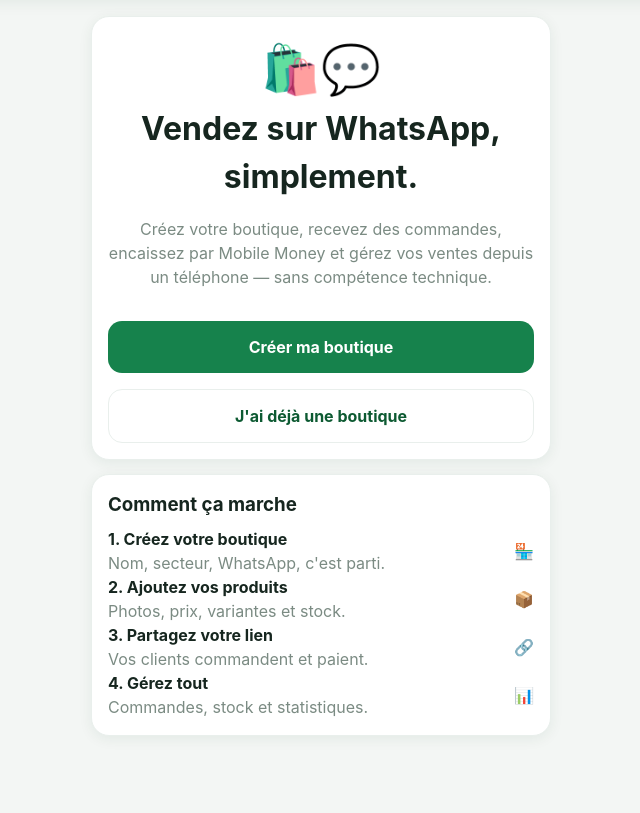
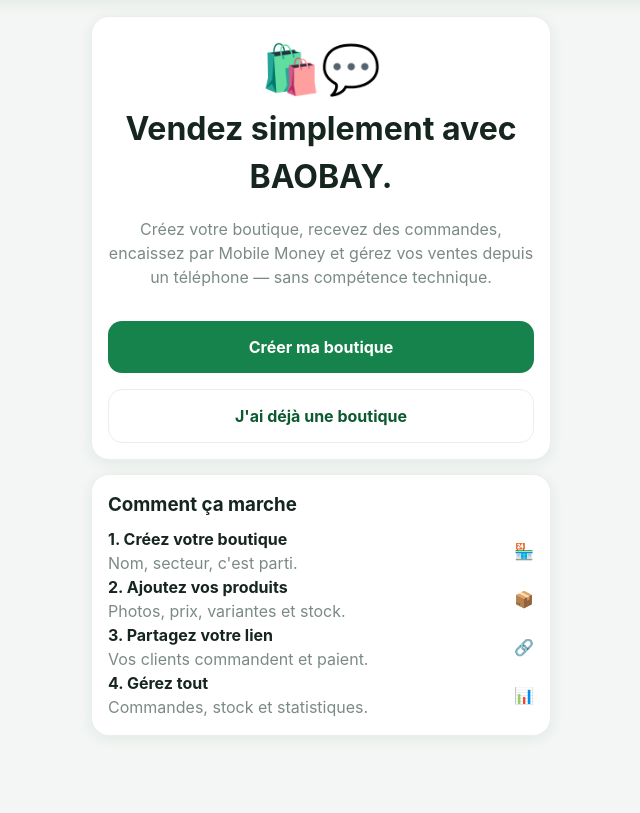
Before and after one commit to Goon981/whatsapp, a FastAPI app: page / in a window 1280 px wide. Shown: the part 58-871 px from the top of the page, without its empty margins (319-959 px from the left). Run offline with FastAPI, Linux system fonts and the light colour scheme.

Commit message:
Fix: update landing page branding to remove WhatsApp references
Co-Authored-By: Claude Haiku 4.5 <noreply@anthropic.com>

```diff
--- a/app/templates/landing.html
+++ b/app/templates/landing.html
@@ -11,7 +11,7 @@
   <main class="container page">
     <div class="card center">
       <div style="font-size:3rem">🛍️💬</div>
-      <h1>Vendez sur WhatsApp, simplement.</h1>
+      <h1>Vendez simplement avec BAOBAY.</h1>
       <p class="muted">Créez votre boutique, recevez des commandes, encaissez par Mobile Money et gérez vos ventes depuis un téléphone — sans compétence technique.</p>
       <a class="btn block mt" href="/app/register">Créer ma boutique</a>
       <a class="btn outline block mt" href="/app/login">J'ai déjà une boutique</a>
@@ -19,7 +19,7 @@
 
     <div class="card">
       <h3>Comment ça marche</h3>
-      <div class="row-item"><div class="grow"><strong>1. Créez votre boutique</strong><br><span class="muted">Nom, secteur, WhatsApp, c'est parti.</span></div>🏪</div>
+      <div class="row-item"><div class="grow"><strong>1. Créez votre boutique</strong><br><span class="muted">Nom, secteur, c'est parti.</span></div>🏪</div>
       <div class="row-item"><div class="grow"><strong>2. Ajoutez vos produits</strong><br><span class="muted">Photos, prix, variantes et stock.</span></div>📦</div>
       <div class="row-item"><div class="grow"><strong>3. Partagez votre lien</strong><br><span class="muted">Vos clients commandent et paient.</span></div>🔗</div>
       <div class="row-item"><div class="grow"><strong>4. Gérez tout</strong><br><span class="muted">Commandes, stock et statistiques.</span></div>📊</div>
```
